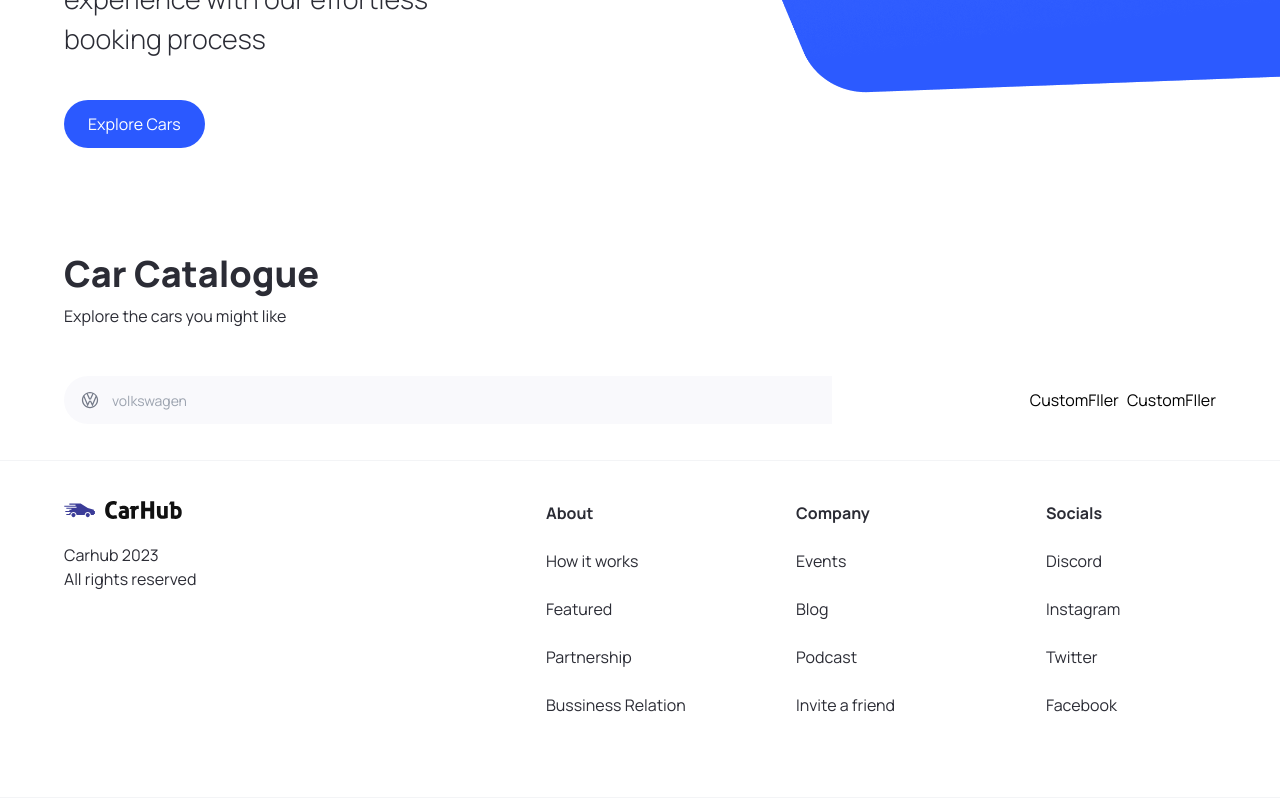
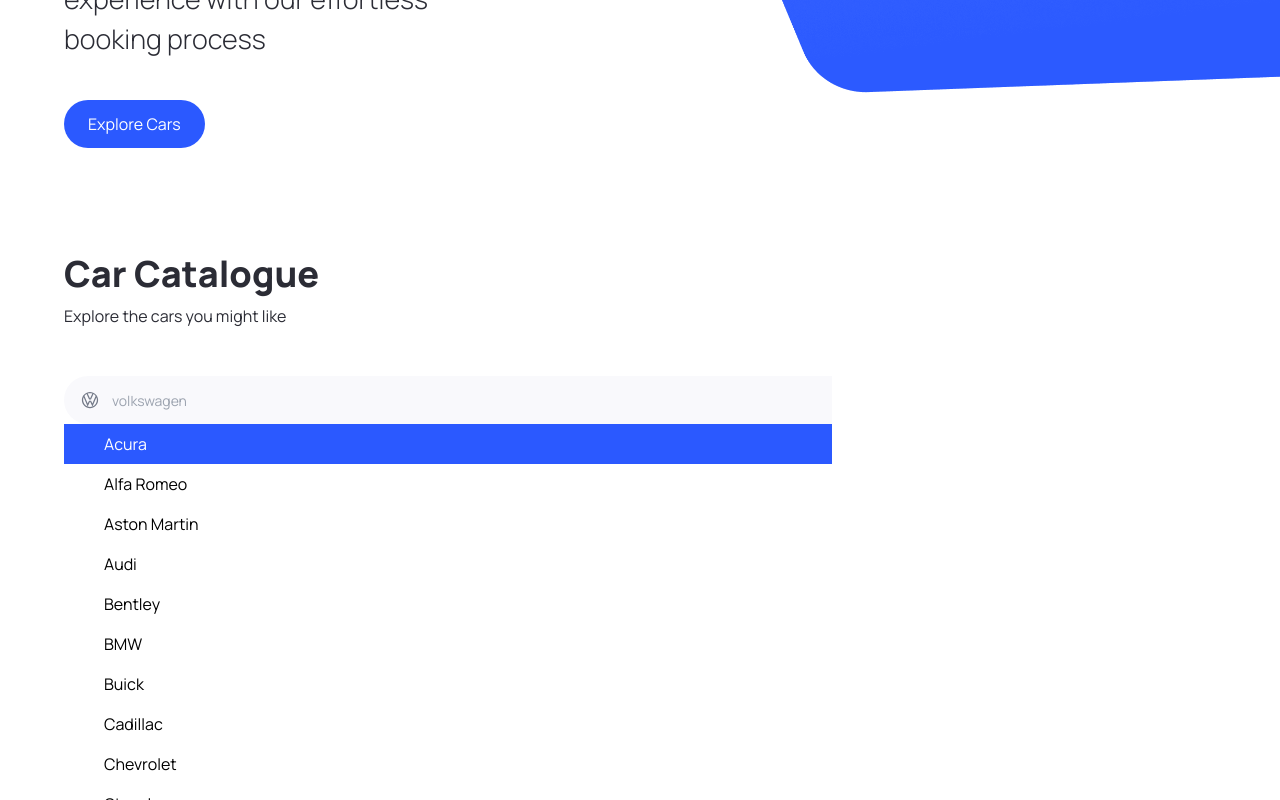
Before and after one commit to SakibSaad/Car_Marketplace, a Next.js app: page / in a window 1280 px wide. Both pictures are taken after a click on the button 82 px from the left and 1010 px from the top of the page. Shown: the part 610-1410 px from the top of the page. Built offline with nearby package versions, Linux system fonts and the light colour scheme.

Commit message:
Searchbar implemented successfully

```diff
--- a/components/SearchManufacturer.tsx
+++ b/components/SearchManufacturer.tsx
@@ -1,21 +1,58 @@
 "use client";
 import Image from 'next/image';
-import { useState } from 'react';
+import { useState, Fragment } from 'react';
 import { Combobox, ComboboxButton, Transition } from '@headlessui/react'
 import { SearchManufacturerProps } from '@/types'
 import React from 'react'
+import { manufacturers } from '@/constants';
+
+const SearchManufacturer = ({ manufacturer, setManufacturer }: SearchManufacturerProps) => {
+  const [query, setQuery] = useState('');
+
+  const filteredManufacturers =
+    query === ""
+      ? manufacturers
+      : manufacturers.filter((item) => (
+        item.toLocaleLowerCase()
+          .replace(/\s+/g, "")
+          .includes(query.toLocaleLowerCase().replace(/\s+/g, ""))
+      ));
 
 
-const SearchManufacturer = ({manufacturer,setManufacturer}: SearchManufacturerProps) => {
-  const [query, setQuery] = useState('')
   return (
     <div className='search-manufacturer'>
       <Combobox>
         <div className='relative w-full'>
           <Combobox.Button className='absolute top-[14px]'>
-            <Image src='/car-logo.svg' width={20} height={20} className='ml-4' alt='car-hub'/>
+            <Image src='/car-logo.svg' width={20} height={20} className='ml-4' alt='car-hub' />
           </Combobox.Button>
-          <Combobox.Input className='search-manufacturer__input' placeholder='volkswagen' displayValue={(manufacturer: string) => manufacturer} onChange={(e) => setQuery(e.target.value)}/>
+          <Combobox.Input className='search-manufacturer__input' placeholder='volkswagen' displayValue={(manufacturer: string) => manufacturer} onChange={(e) => setQuery(e.target.value)} />
+          <Transition as={Fragment} leave='transition ease-in duration-100' leaveFrom='opacity-100' leaveTo='opacity-0' afterLeave={() => setQuery('')}>
+            <Combobox.Options>
+              {filteredManufacturers.map((item) => (
+                <Combobox.Option
+                  key={item}
+                  className={({ active }) =>
+                    `relative search-manufacturer__option ${active ? 'bg-primary-blue text-white' : 'text-grey-900'}`
+                  }
+                  value={item}
+                >
+                  {({ selected, active }) => (
+                    <>
+                      <span className={`block truncate ${selected ? 'font-medium' : 'font-normal'}`}>
+                        {item}
+                      </span>
+                      {selected ? (
+                        <span className={`absolute inset-y-0 left-0 flex items-center pl-3 ${active ? 'text-white' : 'text-teal-600'}`}>
+                        </span>
+                      ) : null}
+                    </>
+                  )}
+
+                </Combobox.Option>
+              ))}
+            </Combobox.Options>
+          </Transition>
         </div>
       </Combobox>
     </div>
```
